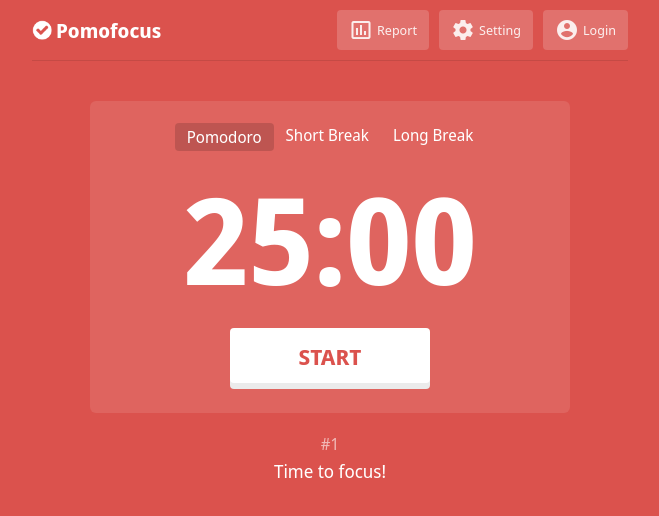
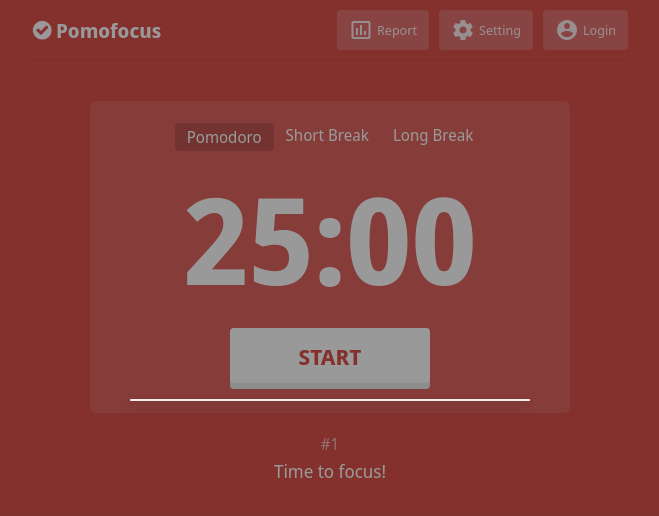
Before and after one commit to arielnmagno/pomodoro, a React (Create React App) app: page / in a window 1280 px wide. Shown: the top 516 px of the page, without its empty margins (310-969 px from the left). Built offline with nearby package versions, Linux system fonts and the light colour scheme.

Commit message:
Style modal content

```diff
--- a/src/components/Modal.module.css
+++ b/src/components/Modal.module.css
@@ -1,7 +1,31 @@
 .container {
   position: absolute;
   top: 0;
-  bottom: 0;
   left: 0;
-  right: 0;
+  width: 100%;
+  height: 100%;
+  background-color: rgba(0, 0, 0, 0.4);
+  z-index: 99999;
+  overflow: auto;
+  padding: 3rem 0;
+  display: flex;
+  justify-content: center;
+  align-items: center;
+  transition: background-color 0.2s ease-in 0s;
 }
+
+.content {
+  --border-color: rgb(239, 239, 239);
+  color: rgb(34, 34, 34);
+  border-radius: 0.5rem;
+  background-color: white;
+  position: relative;
+  max-width: 25rem;
+  width: 95%;
+  border-top: 0.0625rem solid var(--border-color);
+  border-bottom: 00.0625rem solid var(--border-color);
+  margin: auto;
+  box-shadow: rgba(0, 0, 0, 0.15) 0 0.625rem 1.25rem,
+    rgba(0, 0, 0, 0.1) 0 0.1875rem 0.375rem;
+  overflow: hidden;
+}
```
